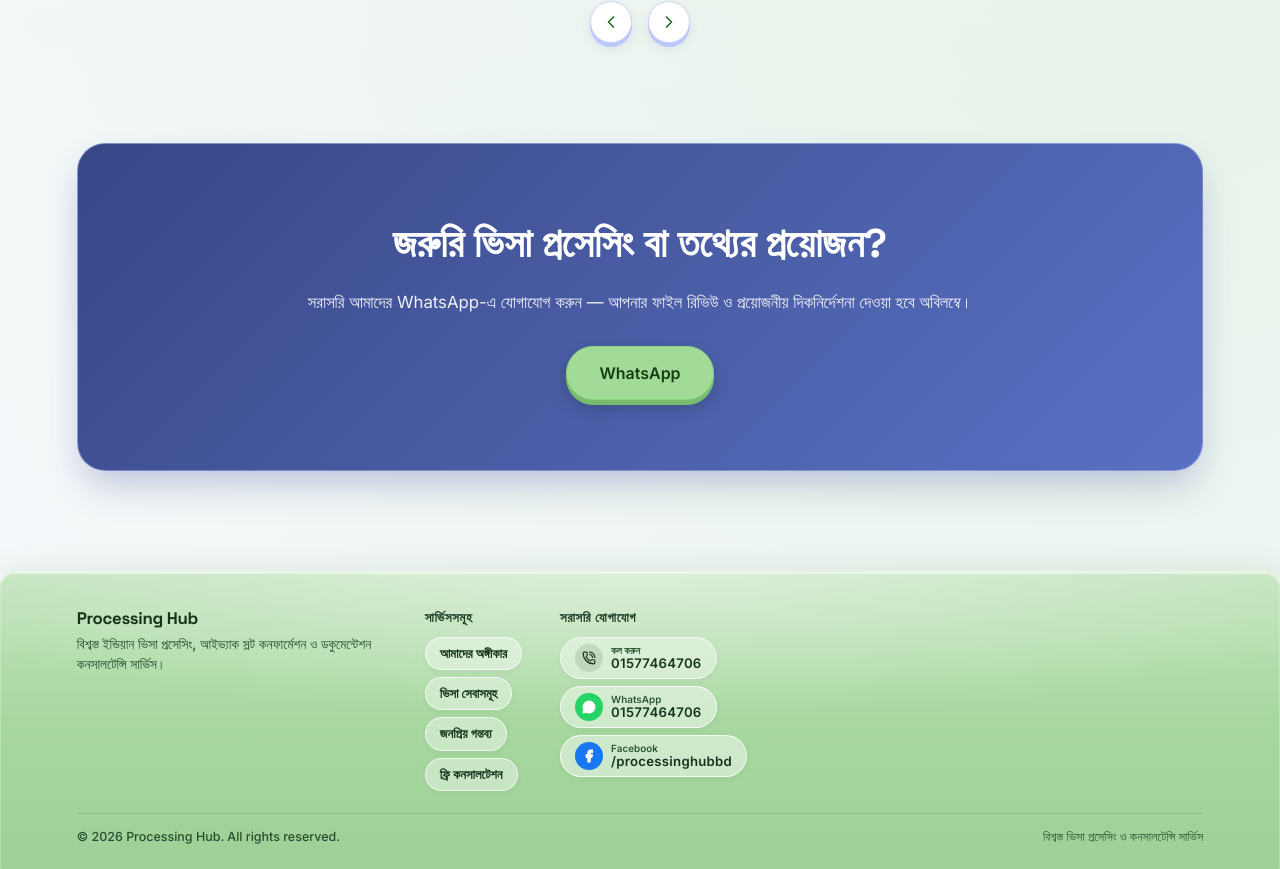
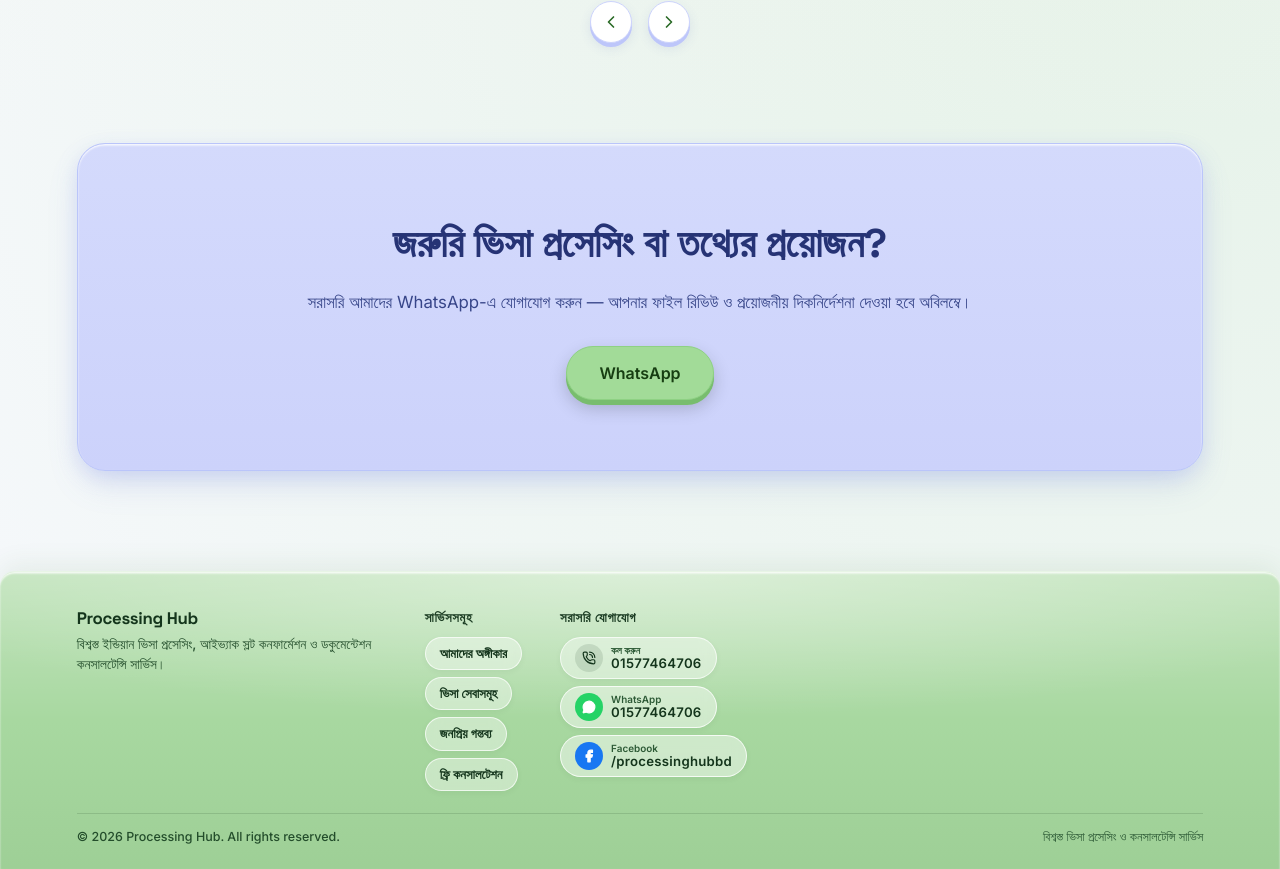
Before and after one commit to mohammadnurhasnat/processinghub, a React (Vite) app: page / in a window 1280 px wide. Shown: the part 3937-4806 px from the top of the page. Built offline with nearby package versions, Linux system fonts and the light colour scheme.

Commit message:
style: update CTA strip visual design
Refine the CTA strip aesthetics with updated gradients, colors, and shadows to improve visual hierarchy and modern look.

```diff
--- a/src/index.css
+++ b/src/index.css
@@ -1082,24 +1082,29 @@ section {
 
 /* CTA STRIP */
 .cta-strip {
-  background: linear-gradient(135deg, #374686 0%, #485BA2 45%, #5970C4 100%);
-  color: #fff;
+  background: linear-gradient(180deg, #D4DAFC 0%, var(--periwinkle) 100%);
+  color: var(--periwinkle-dark);
   border-radius: 28px;
   margin: 0 6% 100px;
   padding: 70px 8%;
   text-align: center;
-  border: 1px solid rgba(204, 210, 251, 0.45);
-  box-shadow: 0 20px 40px -10px rgba(55, 70, 134, 0.28), 0 10px 25px rgba(204, 210, 251, 0.2);
+  border: 1.5px solid var(--periwinkle-border);
+  box-shadow:
+    inset 0 1.5px 2px rgba(255, 255, 255, 0.85),
+    0 16px 36px -8px rgba(100, 118, 205, 0.22),
+    0 6px 18px rgba(186, 197, 250, 0.35);
 }
 
 .cta-strip h2 {
+  color: var(--periwinkle-dark);
   font-size: clamp(1.8rem, 3.5vw, 2.5rem);
   font-weight: 700;
   margin-bottom: 16px;
 }
 
 .cta-strip p {
-  opacity: 0.92;
+  color: #2F3E83;
+  opacity: 0.95;
   margin-bottom: 30px;
   font-size: 1.05rem;
 }
```
